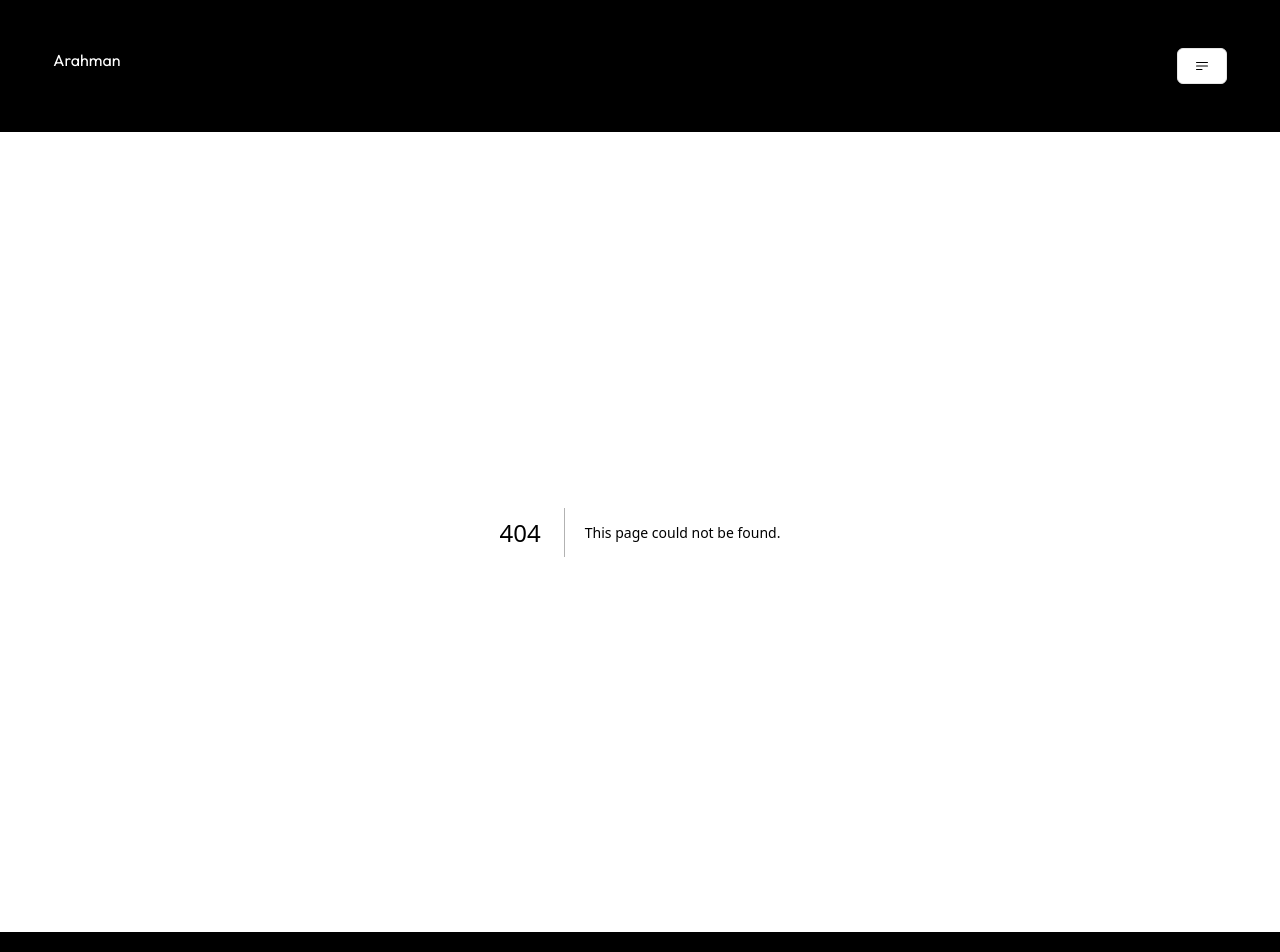
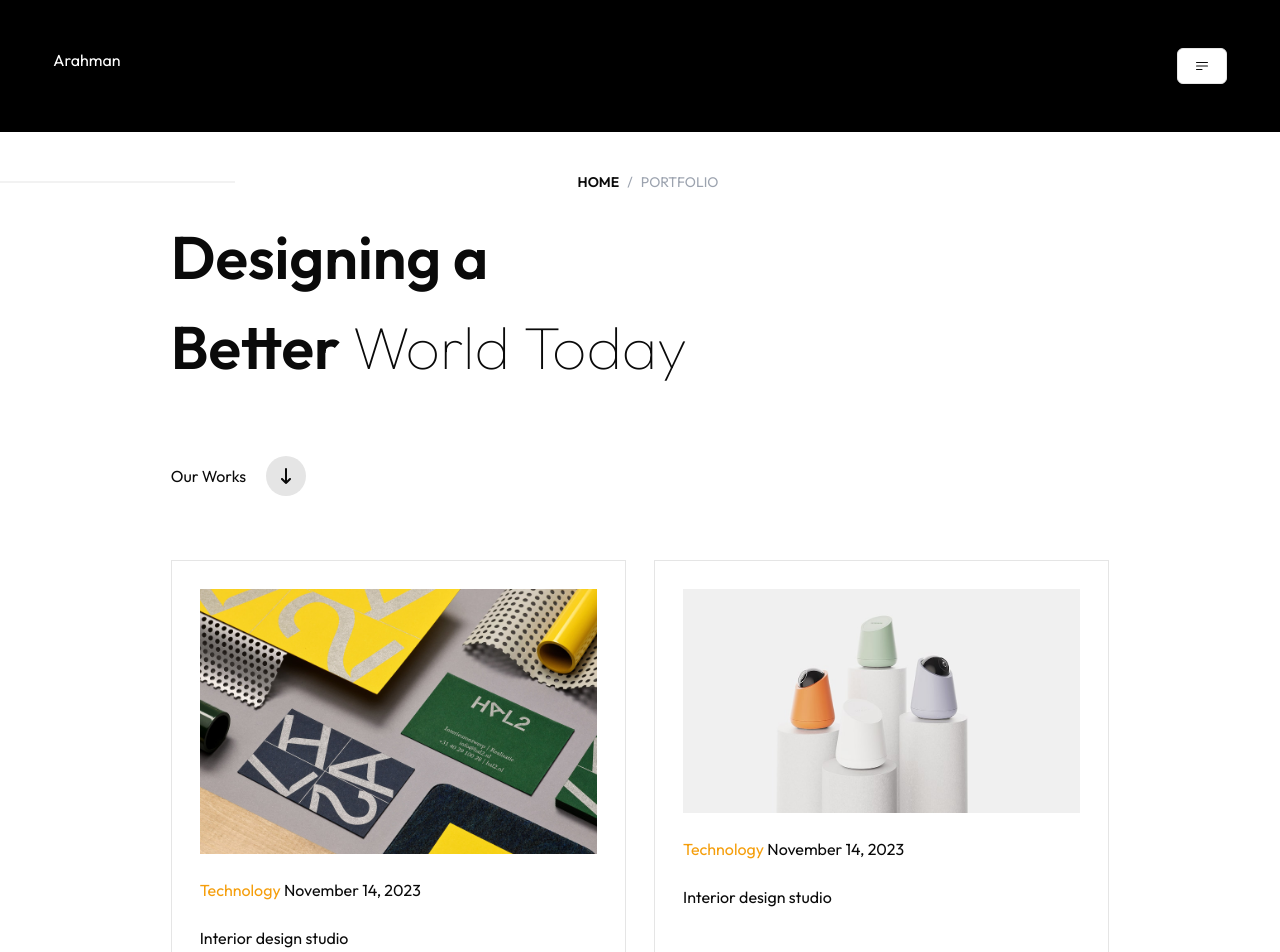
Before and after one commit to arahman-webdev/intern-next-js, a Next.js app: page /portfolio in a window 1280 px wide. Before the commit this address had no page. Shown: the top 952 px of the page. Built offline with nearby package versions, Linux system fonts and the light colour scheme.

Commit message:
fixed link

```diff
--- a/src/Components/Footer.jsx
+++ b/src/Components/Footer.jsx
@@ -26,7 +26,7 @@ const Footer = () => {
                     </div>
                     <div className='flex flex-col gap-4 text-3xl font-semibold max-[640px]:overflow-hidden'>
                         <Link href={'/'} className='hover:text-[#FF9800] hover:translate-x-2 transition-all duration-300 will-change-transform'>Home</Link>
-                        <Link href={'/about'} className='hover:text-[#FF9800] hover:translate-x-2 transition-all duration-300'>Portfolio</Link>
+                        <Link href={'/portfolio'} className='hover:text-[#FF9800] hover:translate-x-2 transition-all duration-300'>Portfolio</Link>
                         <Link href={'/services'} className='hover:text-[#FF9800] hover:translate-x-2 transition-all duration-300'>Services</Link>
                         <Link href={'/contact'} className='hover:text-[#FF9800] hover:translate-x-2 transition-all duration-300'>Contact</Link>
                     </div>
@@ -35,7 +35,7 @@ const Footer = () => {
 
                     <div className='flex flex-col gap-4 text-xl overflow-hidden'>
                         <Link href={'/'} className=' hover:translate-x-2 transition-all duration-300'>Privacy Policy</Link>
-                        <Link href={'/about'} className=' hover:translate-x-2 transition-all duration-300'>Terms and conditions</Link>
+                        <Link href={'/portfolio'} className=' hover:translate-x-2 transition-all duration-300'>Terms and conditions</Link>
                         <Link href={'/services'} className=' hover:translate-x-2 transition-all duration-300'>Cookie Policy</Link>
                         <Link href={'/contact'} className=' hover:translate-x-2 transition-all duration-300'>Careers</Link>
                     </div>
--- a/src/app/page.js
+++ b/src/app/page.js
@@ -7,7 +7,7 @@ import About from "@/Components/About";
 import Services from "@/Components/Services";
 import Team from "@/Components/Team";
 import { Clients } from "@/Components/Clients";
-import Animate from "@/Components/Animate";
+
 export default function Home() {
   return (
     <div>
--- a/src/app/about/page.jsx
+++ b/src/app/portfolio/page.jsx
@@ -9,14 +9,14 @@ import project5 from '../images/Projects/interviewer-5.webp'
 import project6 from '../images/Projects/video-gift-3.webp'
 import Image from 'next/image';
 
-const AboutPage = () => {
+const Portfolio = () => {
     return (
         <div className='py-10'>
             <div>
 
             </div>
             <div>
-                <ul className="flex justify-center gap-2">
+                <ul className="flex justify-center gap-2 inline-block">
                     <li className="relative pl-4 font-semibold text-sm uppercase before:content-[''] before:absolute before:right-96 before:top-1/2 before:translate-y-[-50%] before:w-[100vw] before:h-[1px] before:bg-black/10">
                         <Link href="/">Home</Link>
                     </li>
@@ -27,8 +27,8 @@ const AboutPage = () => {
                         Portfolio
                     </li>
                 </ul>
-                <div className='lg:w-11/12 xl:w-10/12 mx-auto  w-full 2xl:px-24  px-4'>
-                    <h1 className='text-6xl font-medium'><span className='font-semibold'>Designing a <br /> Better</span> <span className='font-thin'>World Today</span></h1>
+                <div className='lg:w-11/12 xl:w-10/12 2xl:w-4/6 mx-auto  w-full 2xl:px-24 xl:px-16  px-4'>
+                    <h1 className='text-6xl font-medium leading-normal mt-5'><span className='font-semibold'>Designing a <br /> Better</span> <span className='font-thin'>World Today</span></h1>
                     <div className='py-16 inline-block'>
                         <Link href={'#work'} className='flex gap-5 items-center group'><span>Our Works</span><FaArrowDownLong className='bg-[#E5E5E5] p-3 rounded-full size-10 group-hover:scale-125 transition duration-300' /></Link>
                     </div>
@@ -42,12 +42,14 @@ const AboutPage = () => {
                                                 key={index}
                                                 src={project}
                                                 alt={`product-${project}`}
-                                                className='w-full h-full  transform group-hover:scale-125 transition duration-500 ease-in-out'
+                                                className={`w-full h-full  transform group-hover:scale-105 transition duration-500 ease-in-out
+                                                ${index === 1? ' h-[500px]': ''}
+                                                    `}
 
                                             />
 
                                         </div>
-                                        <div className='flex flex-col'>
+                                        <div className='flex flex-col space-y-6 mt-6'>
                                             <span><span className='text-amber-500'>Technology</span> November 14, 2023</span>
                                             <span>Interior design studio</span>
                                         </div>
@@ -62,4 +64,4 @@ const AboutPage = () => {
     );
 };
 
-export default AboutPage;
+export default Portfolio;
```
